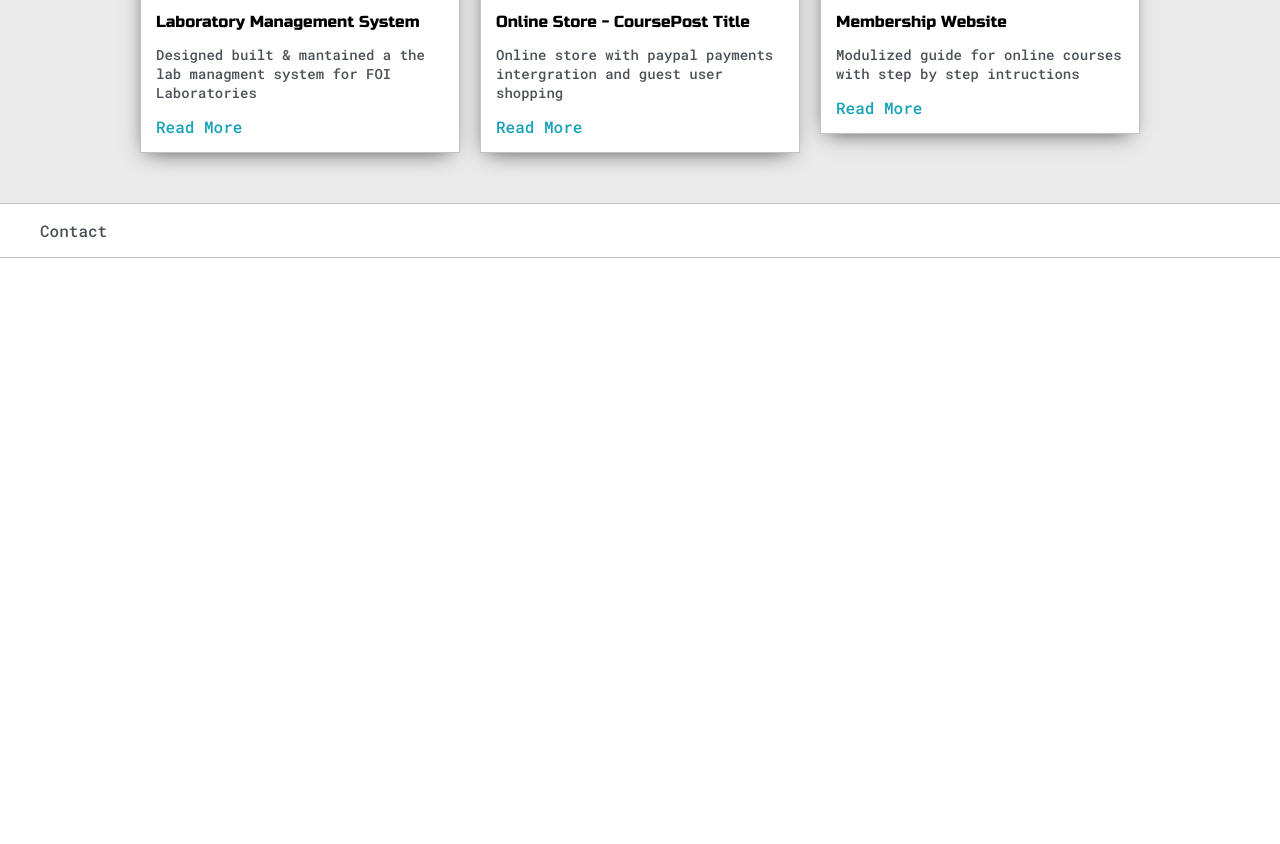
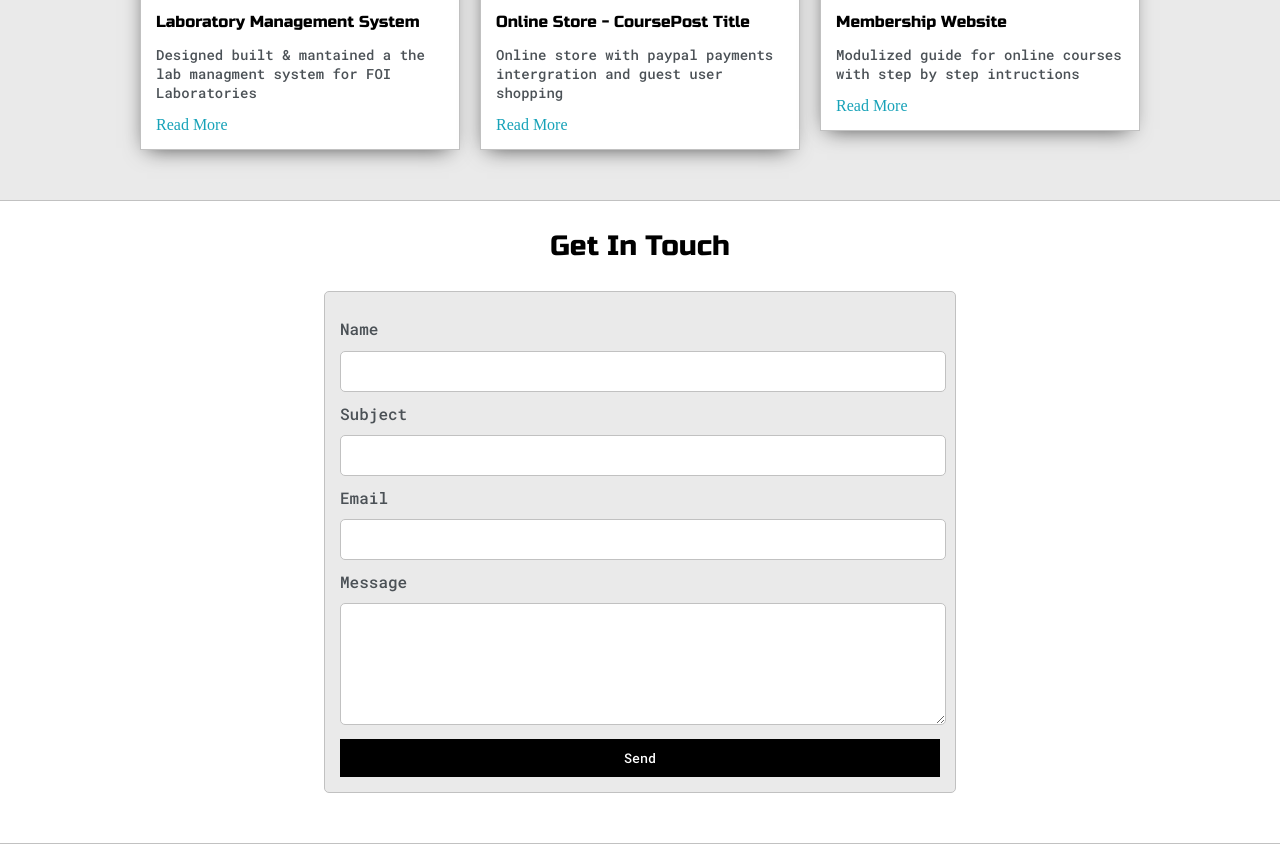
Before and after one commit to dexterquiambao/barbells-and-coding, a plain HTML site: page index.html in a window 1280 px wide. Shown: the part 1433-2277 px from the top of the page. Before the commit the page ends 1691 px from the top, so only its background shows below. Drawn offline with Linux system fonts and the light colour scheme.

Commit message:
Added Contact Me section

```diff
--- a/blue.css
+++ b/blue.css
@@ -0,0 +1,19 @@
+:root{
+  --mainColor:#15202B;
+  --secondaryColor:#192734;
+
+  --borderColor:#164D56;
+
+  --mainText:#fff;
+  --secondaryText:#eeeeee;
+
+  --themeDotBorder:#FFF;
+
+  --previewBg:rgb(25, 39, 52, 0.8);
+  --previewShadow:#111921;
+
+
+  --buttonColor:#17a2b8;
+
+
+}
--- a/default.css
+++ b/default.css
@@ -19,6 +19,11 @@
 html, body{
   padding: 0;
   margin: 0;
+  scroll-behavior: smooth;
+}
+
+body *{
+  transition: 0.3s;
 }
 
 h1, h2, h3, h4, h5, h6, strong{
@@ -35,7 +40,6 @@ p, li, span, label, input, textarea{
 a{
   text-decoration: none;
   color: #17a2b8;
-  font-family: 'Roboto Mono', monospace;
 }
 
 ul{
@@ -323,6 +327,49 @@ h6 { font-size: 16px;}
   font-size: 14px;
 }
 
+#contact-form{
+  display: block;
+  max-width: 600px;
+  margin: 0 auto;
+  border: 1px solid var(--borderColor);
+  padding: 15px;
+  border-radius: 5px;
+  background-color: var(--mainColor);
+  margin-bottom: 50px;
+
+}
+
+#contact-form label{
+  line-height: 2.7em;
+}
+
+#contact-form textarea{
+  min-height: 100px;
+  font-size: 14px;
+}
+
+
+.input-field{
+  width: 100%;
+  padding-top: 10px;
+  padding-bottom:10px;
+  background-color: var(--secondaryColor);
+  border-radius: 5px;
+  border:1px solid var(--borderColor);
+  font-size: 14px;
+}
+
+
+#submit-btn{
+  margin-top: 10px;
+  width: 100%;
+  padding-top: 10px;
+  padding-bottom:10px;
+  color: #fff;
+  background-color: var(--buttonColor);
+  border:none;
+}
+
 @media screen and (max-width: 1200px){
   .main-container{
     width: 95%;
--- a/green.css
+++ b/green.css
@@ -0,0 +1,19 @@
+:root{
+  --mainColor:#606B56;
+  --secondaryColor:#515a48;
+
+  --borderColor:#161914;
+
+  --mainText:#fff;
+  --secondaryText:#eeeeee;
+
+  --themeDotBorder:#FFF;
+
+  --previewBg:rgb(81, 90, 72, 0.8);
+  --previewShadow:#2a2f25;
+
+
+  --buttonColor:#669966;
+
+
+}
--- a/index.html
+++ b/index.html
@@ -28,7 +28,6 @@
               </div>
 
               <ul id="navigation">
-                <li><a href="#">Contact</a></li>
                 <li><a href="#">Contact</a></li>
               </ul>
             </div>
@@ -145,9 +144,30 @@
 
     <section class="s2">
       <div class="main-container">
-        <p>Contact</p>
+        <a href=""></a>
+        <h3 style="text-align: center;">Get In Touch</h3>
+
+        <form id="contact-form">
+          <a name="contact"></a>
+
+          <label>Name</label>
+          <input class="input-field" type="text" name="name">
+
+          <label>Subject</label>
+          <input class="input-field" type="text" name="subject">
+
+          <label>Email</label>
+          <input class="input-field" type="text" name="email">
+
+          <label>Message</label>
+          <textarea class="input-field" name="message"></textarea>
+
+          <input id="submit-btn" type="submit" value="Send">
+        </form>
       </div>
     </section>
+
+    <script type="text/javascript" src="script.js"></script>
 
   </body>
 
--- a/purple.css
+++ b/purple.css
@@ -0,0 +1,19 @@
+:root{
+  --mainColor:#46344E;
+  --secondaryColor:#382a3f;
+
+  --borderColor:#1d1520;
+
+  --mainText:#fff;
+  --secondaryText:#eeeeee;
+
+  --themeDotBorder:#FFF;
+
+  --previewBg:rgb(29, 21, 32, 0.8);
+  --previewShadow:#2b202f;
+
+
+  --buttonColor:#8534a3;
+
+
+}
--- /dev/null
+++ b/script.js
@@ -0,0 +1,40 @@
+console.log('Colour Shifting is Working!!')
+
+let theme = localStorage.getItem('theme')
+
+if(theme == null){
+  setTheme('light')
+}else{
+  setTheme(theme)
+}
+
+let themeDots = document.getElementsByClassName('theme-dot')
+
+
+for (var i=0; themeDots.length > i; i++){
+  themeDots[i].addEventListener('click', function(){
+    let mode = this.dataset.mode
+    console.log('Option clicked:', mode)
+    setTheme(mode)
+  })
+}
+
+function setTheme(mode){
+  if(mode == 'light'){
+    document.getElementById('theme-style').href = 'default.css'
+  }
+
+  if(mode == 'blue'){
+    document.getElementById('theme-style').href = 'blue.css'
+  }
+
+  if(mode == 'green'){
+    document.getElementById('theme-style').href = 'green.css'
+  }
+
+  if(mode == 'purple'){
+    document.getElementById('theme-style').href = 'purple.css'
+  }
+
+  localStorage.setItem('theme', mode)
+}
```
